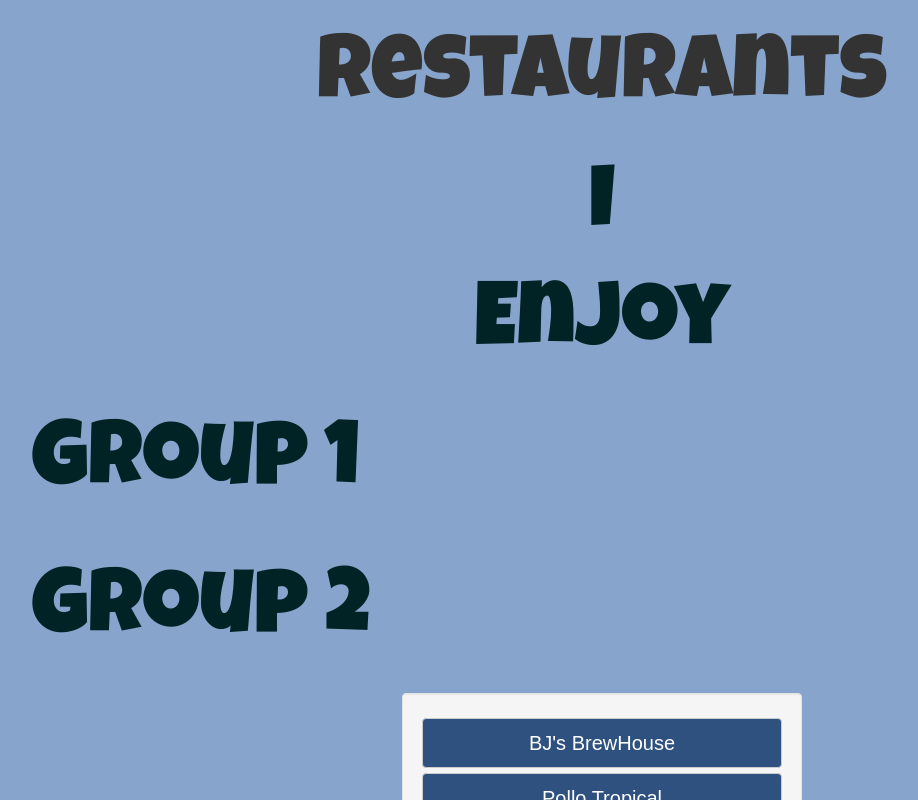
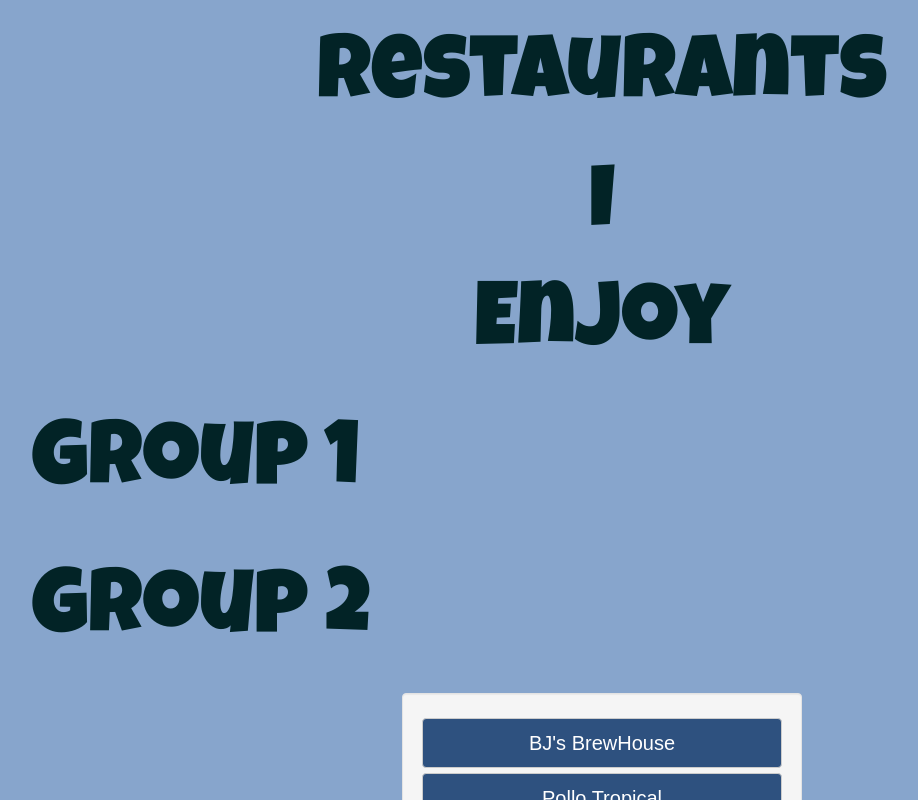
Before and after one commit to bdog72/food-dot-com, a React app: page / in a window 1280 px wide. Shown: the top 800 px of the page, without its empty margins (38-956 px from the left). Built offline with nearby package versions, Linux system fonts and the light colour scheme.

Commit message:
added some css changes

```diff
--- a/src/styles/screen.scss
+++ b/src/styles/screen.scss
@@ -15,11 +15,10 @@ body {
 
 h1 {
   text-align: center;
-  // font-size: 100px;
   font-size: 7vw;
   margin: 30px 0;
   font-family: 'Luckiest Guy';
-  // max-width: 200px;
+  color: #022326;
 }
 
 h2 {
```
